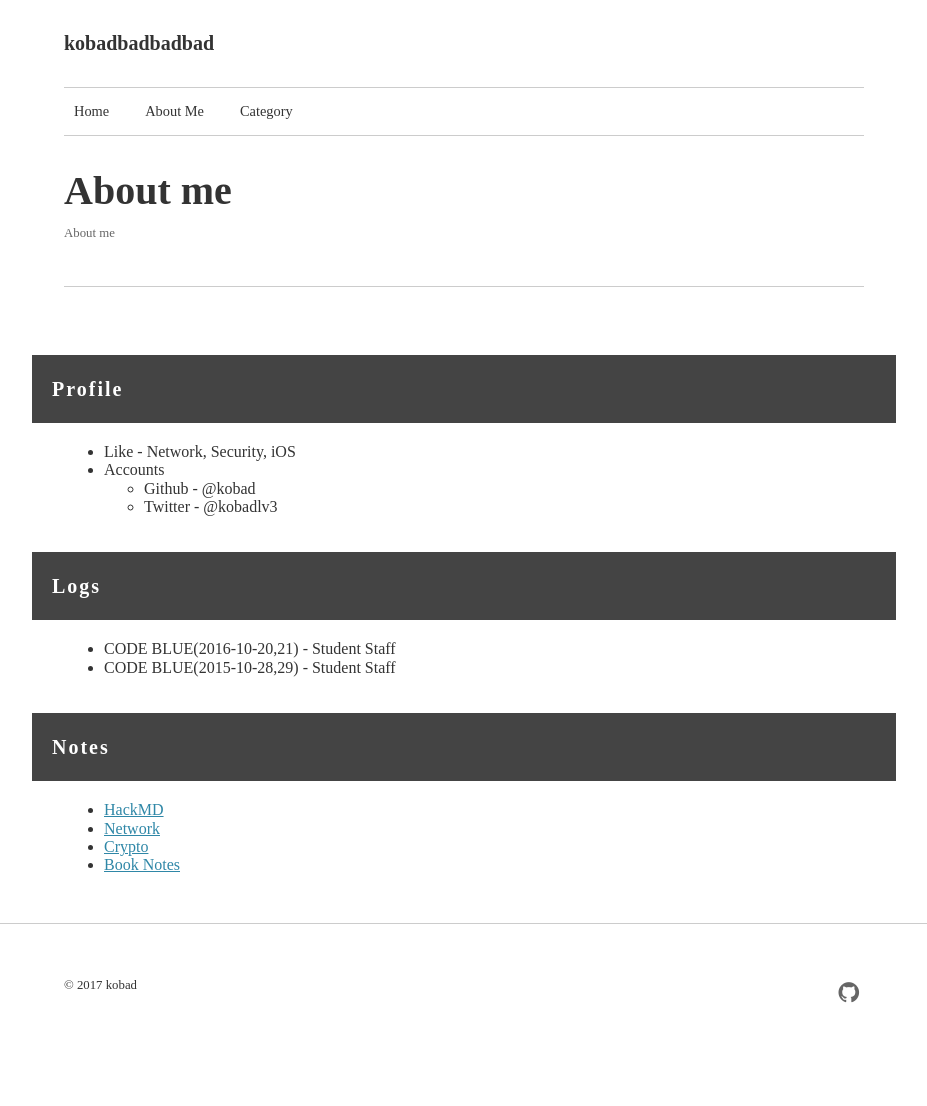
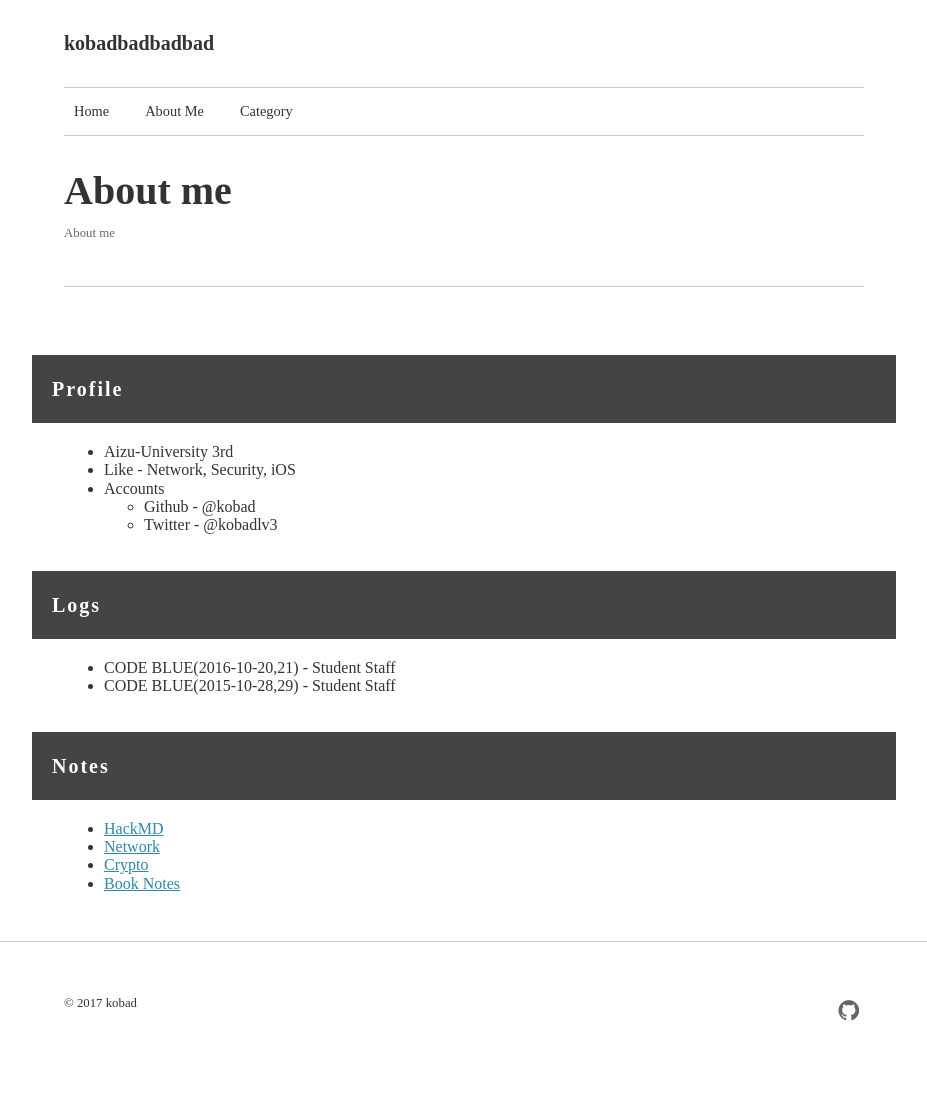
Before and after one commit to kobad/jekyll-kbd, a Jekyll site: the page built from about.md, in a window 1280 px wide. Shown: the whole page, without its empty margins (176-1103 px from the left). Built offline with Jekyll 4.4.1, drawn with Linux system fonts in a browser that asks for light colours; nearby versions of some CDN libraries.

Commit message:
[Mod] about me

```diff
--- a/about.md
+++ b/about.md
@@ -7,6 +7,7 @@ permalink: /about/
 
 ## Profile
 
+* Aizu-University 3rd
 * Like - Network, Security, iOS
 * Accounts
   * Github - @kobad
```
